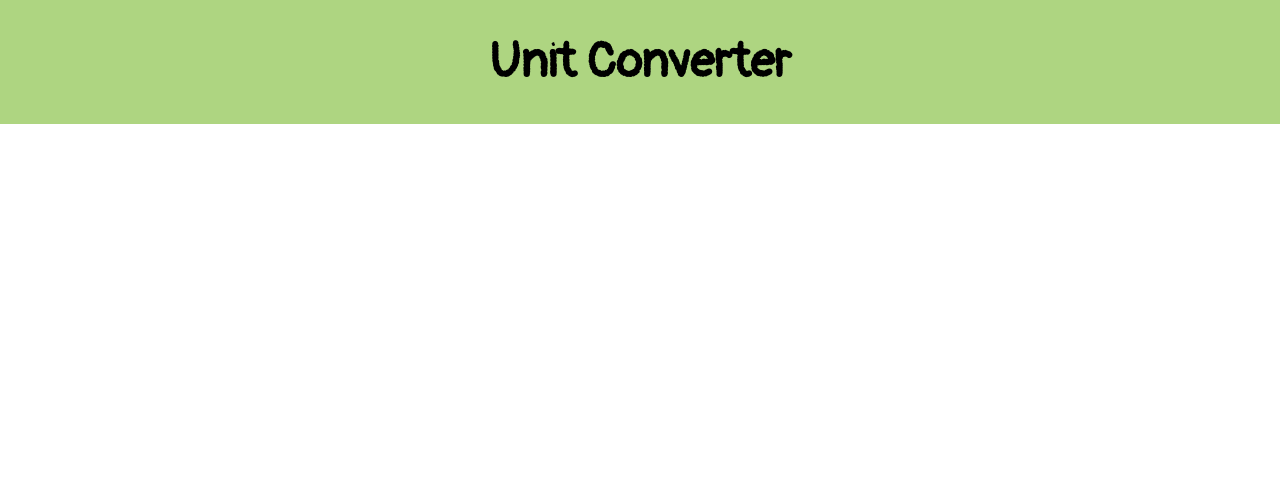
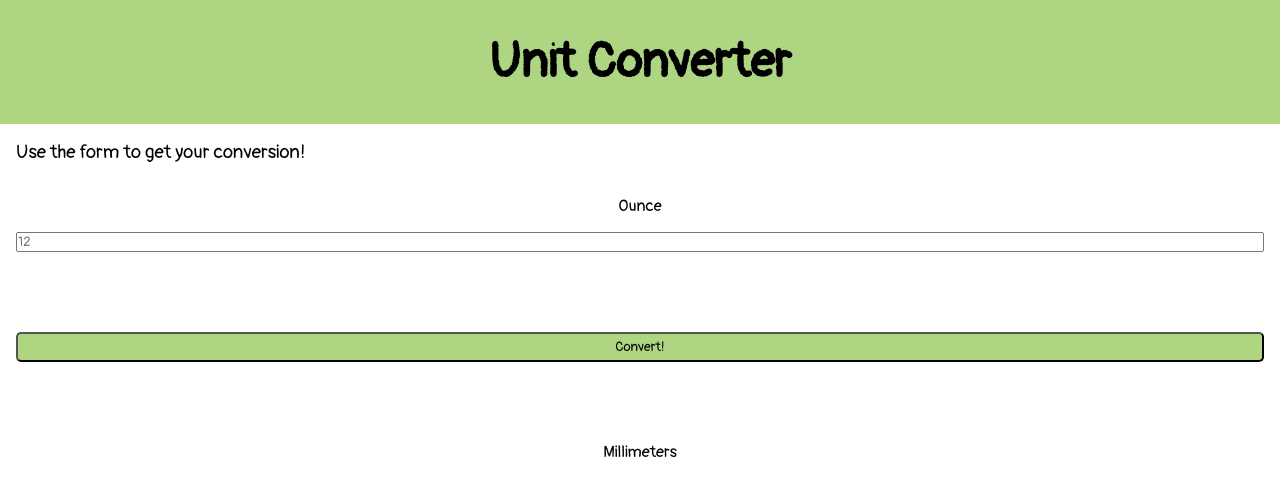
Before and after one commit to jennyq7/unit-converter, a React (Create React App) app: page / in a window 1280 px wide. Shown: the top 496 px of the page. Built offline with nearby package versions, Linux system fonts and the light colour scheme.

Commit message:
updated main to have 1 form

```diff
--- a/src/components/Header/Header.scss
+++ b/src/components/Header/Header.scss
@@ -2,6 +2,7 @@
 @use '../../styles/partials/mixins' as *;
 @use '../../styles/partials/variables' as *;
 
+//mobile is 320px;
 h1 {
     background-color:$main-color;
     display: flex;
--- a/src/components/MainSection/MainSection.jsx
+++ b/src/components/MainSection/MainSection.jsx
@@ -1,12 +1,35 @@
 import './MainSection.scss';
+import { useState} from 'react';
 
 function MainSection () {
 
-    return (
-        <main>
+    const [result, setResult] = useState("");
 
 
+    function handleSubmit (e) {
+        e.preventDefault();
 
+        const ounceNum = e.target.ounce.value;
+         console.log(e.target.ounce);
+        if (typeof ounceNum === "number") {
+            setResult(ounceNum * 29.574);
+        }
+        else {return "Please enter a number in the box above."}
+
+
+    }
+
+
+    return (
+        <main className="main">
+           <h3 className="main__text">Use the form to get your conversion!</h3>
+           <form className="main__form">
+              <label className="main__form-ounce-label" htmlFor="ounce">Ounce</label>
+              <input className="main__form-ounce-field" type="number" name="ounce" id="ounce" placeholder="12" required />
+              <button className="main__form-button" onClick={handleSubmit}>Convert!</button>
+              <label className="main__form-mill-label" htmlFor="mill">Millimeters</label>
+              <span>{result}</span>
+           </form>
         </main>
     )
 
--- a/src/components/MainSection/MainSection.scss
+++ b/src/components/MainSection/MainSection.scss
@@ -1,3 +1,53 @@
 @use '../../styles/partials/_fonts.scss' as *;
 @use '../../styles/partials/mixins' as *;
 @use '../../styles/partials/variables' as *;
+
+.main {
+    @include setPadding(1rem, 1rem, 1rem, 1rem);
+    display: flex;
+    flex-direction: column;
+
+
+    &__text {
+        font-weight: 300;
+        @include setPadding(0rem, 0rem, 2rem, 0rem);
+    }
+
+    &__form {
+        display: flex;
+        flex-direction: column;
+    }
+
+    &__form-button {
+        border-radius: 5px;
+        @include setMargin(0rem, 0rem, 5rem, 0rem);
+        display: flex;
+        justify-content: center;
+        align-content: center;
+        @include setPadding(0.3rem, 0rem, 0.3rem, 0rem);
+        width: 100%;
+        background-color:$main-color;
+    }
+
+    &__form-ounce-label {
+        @include setPadding(0rem, 0rem, 1rem, 0rem);
+        display: flex;
+        justify-content: center;
+    }
+
+    &__form-ounce-field {
+        @include setMargin(0rem, 0rem, 5rem, 0rem);
+
+        &:active {
+            border-color: $green;
+        }
+    }
+
+    &__form-mill-label {
+        @extend .main__form-ounce-label;
+    }
+
+    // &__form-mill-field {
+    //     @extend .main__form-ounce-field;
+    // }
+}
--- a/src/styles/partials/_variables.scss
+++ b/src/styles/partials/_variables.scss
@@ -1 +1,3 @@
 $main-color: #AED581;
+$green: #009933;
+$red: #ff0000;
```
Also changed, not shown: src/components/FirstForm/FirstForm.jsx (added, +24 -0 lines), src/components/FirstForm/FirstForm.scss (added, +25 -0 lines), src/components/SecondForm/SecondForm.jsx (added, +13 -0 lines), src/components/SecondForm/SecondForm.scss (added, +24 -0 lines).
